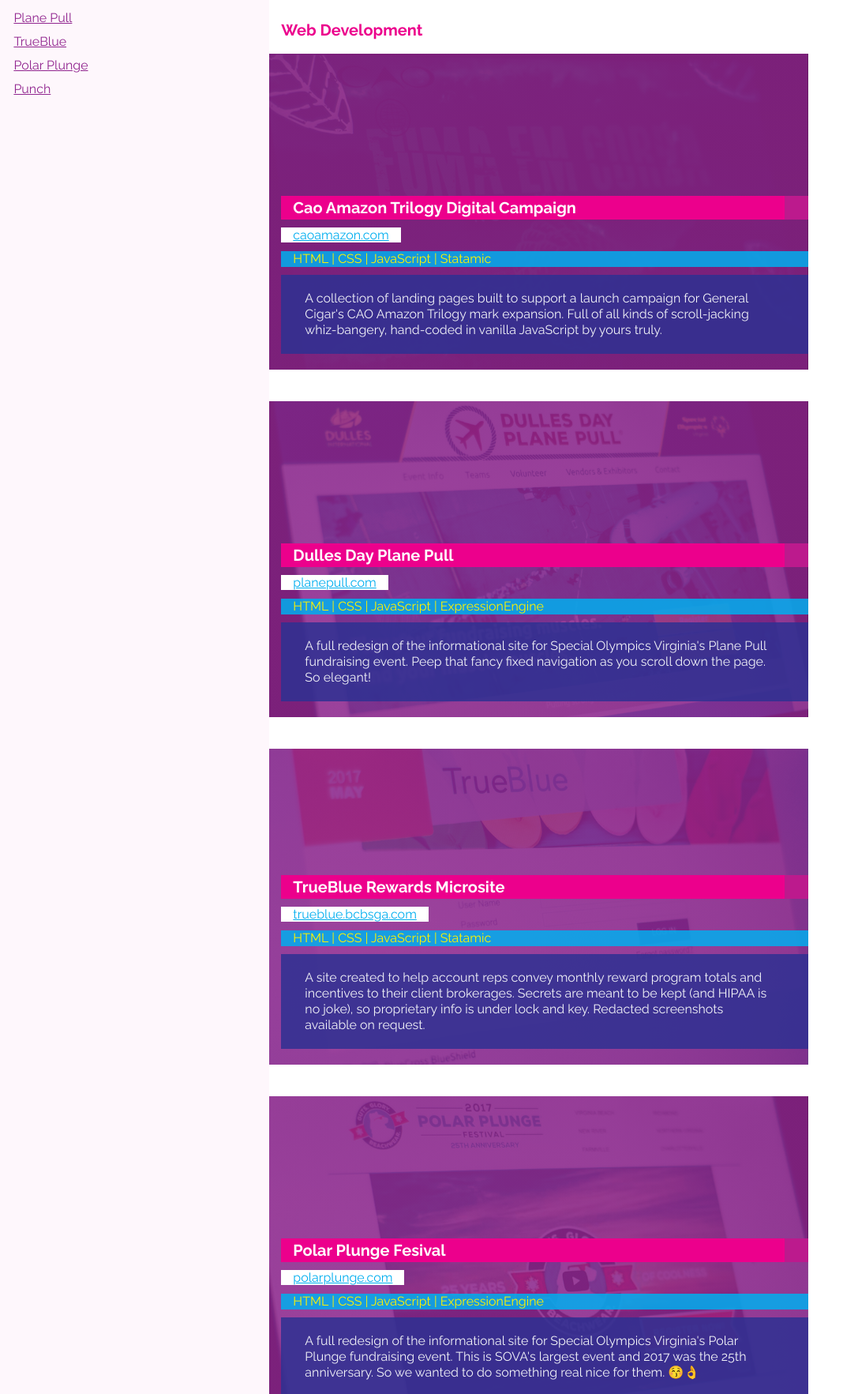
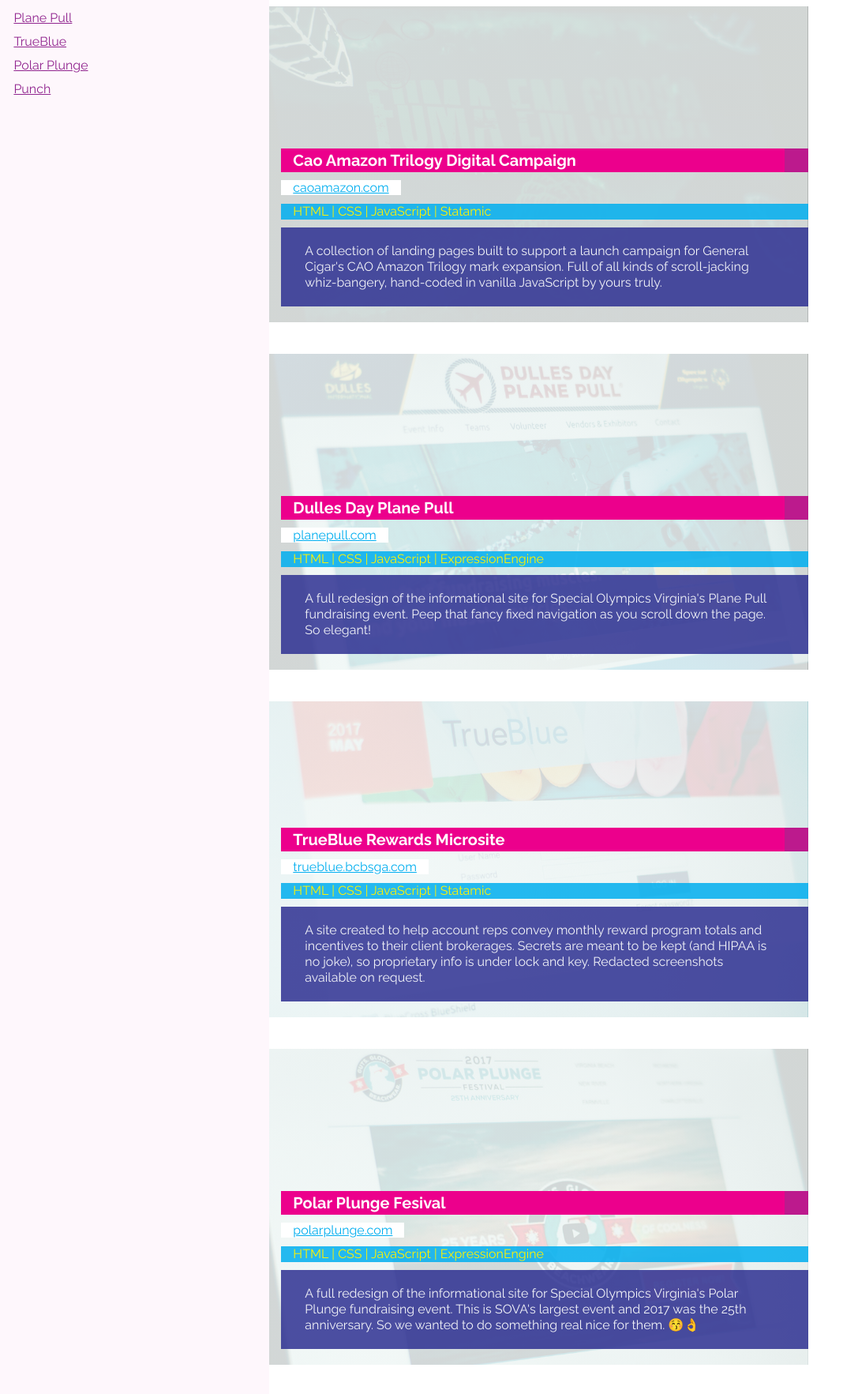
Before and after one commit to philbarbato/philbarbato.github.io, a website: page index.html in a window 1280 px wide. Shown: the part 242-2007 px from the top of the page at 79% size, without its empty margins (0-1087 px from the left). Drawn offline with Linux system fonts and the light colour scheme.

Commit message:
trying green for the screen.

```diff
--- a/index.html
+++ b/index.html
@@ -45,8 +45,6 @@
     <div class="content">
 
       <h1 class="content__heading bem-is-so-fun__isnt-it">I make internets so you don't have to!</h1>
-
-      <h2 class="content__subheading">Web Development</h2>
 
       <section id="cao-amazon" class="sample-block sample-block--cao-amazon">
         <div class="sample-block__meta">
--- a/sass/global/_vars.scss
+++ b/sass/global/_vars.scss
@@ -35,6 +35,7 @@
 $screen-yellow: rgba($yellow, .2);
 
 $shade-white: rgba($white, .85);
+$shade-pale-green: rgba($pale-green, .85);
 $shade-cyan: rgba($cyan, .85);
 $shade-indigo: rgba($indigo, .85);
 $shade-purple: rgba($purple, .85);
--- a/sass/website/components/_sample-block.scss
+++ b/sass/website/components/_sample-block.scss
@@ -11,52 +11,52 @@
   padding-top: $body-line-height;
 
   &--cao-amazon {
-    background-image: linear-gradient(to left, $shade-purple 0%, $shade-purple 100%), url('/img/screenshot_0003_caoamazon@0,5x.jpg');
-    background-image: linear-gradient(to left, $shade-purple 0%, $shade-purple 100%), image-set(url('/img/screenshot_0003_caoamazon@0,5x.jpg') 1x, url('/img/screenshot_0003_caoamazon.jpg') 2x);
+    background-image: linear-gradient(to left, $shade-pale-green 0%, $shade-pale-green 100%), url('/img/screenshot_0003_caoamazon@0,5x.jpg');
+    background-image: linear-gradient(to left, $shade-pale-green 0%, $shade-pale-green 100%), image-set(url('/img/screenshot_0003_caoamazon@0,5x.jpg') 1x, url('/img/screenshot_0003_caoamazon.jpg') 2x);
 
     @media #{$desk-up} {
-      background-image: linear-gradient(to left, $shade-purple 0%, $shade-purple 100%), url('/img/screenshot_0003_caoamazon.jpg');
-      background-image: linear-gradient(to left, $shade-purple 0%, $shade-purple 100%), image-set(url('/img/screenshot_0003_caoamazon.jpg') 1x, url('/img/screenshot_0003_caoamazon@2x.jpg') 2x);
+      background-image: linear-gradient(to left, $shade-pale-green 0%, $shade-pale-green 100%), url('/img/screenshot_0003_caoamazon.jpg');
+      background-image: linear-gradient(to left, $shade-pale-green 0%, $shade-pale-green 100%), image-set(url('/img/screenshot_0003_caoamazon.jpg') 1x, url('/img/screenshot_0003_caoamazon@2x.jpg') 2x);
     }
   }
 
   &--plane-pull {
-    background-image: linear-gradient(to left, $shade-purple 0%, $shade-purple 100%), url('/img/screenshot_0004_planepull@0,5x.jpg');
-    background-image: linear-gradient(to left, $shade-purple 0%, $shade-purple 100%), image-set(url('/img/screenshot_0004_planepull@0,5x.jpg') 1x, url('/img/screenshot_0004_planepull.jpg') 2x);
+    background-image: linear-gradient(to left, $shade-pale-green 0%, $shade-pale-green 100%), url('/img/screenshot_0004_planepull@0,5x.jpg');
+    background-image: linear-gradient(to left, $shade-pale-green 0%, $shade-pale-green 100%), image-set(url('/img/screenshot_0004_planepull@0,5x.jpg') 1x, url('/img/screenshot_0004_planepull.jpg') 2x);
 
     @media #{$desk-up} {
-      background-image: linear-gradient(to left, $shade-purple 0%, $shade-purple 100%), url('/img/screenshot_0004_planepull.jpg');
-      background-image: linear-gradient(to left, $shade-purple 0%, $shade-purple 100%), image-set(url('/img/screenshot_0004_planepull.jpg') 1x, url('/img/screenshot_0004_planepull@2x.jpg') 2x);
+      background-image: linear-gradient(to left, $shade-pale-green 0%, $shade-pale-green 100%), url('/img/screenshot_0004_planepull.jpg');
+      background-image: linear-gradient(to left, $shade-pale-green 0%, $shade-pale-green 100%), image-set(url('/img/screenshot_0004_planepull.jpg') 1x, url('/img/screenshot_0004_planepull@2x.jpg') 2x);
     }
   }
 
   &--trueblue {
-    background-image: linear-gradient(to left, $shade-purple 0%, $shade-purple 100%), url('/img/screenshot_0000_trueblue@0,5x.jpg');
-    background-image: linear-gradient(to left, $shade-purple 0%, $shade-purple 100%), image-set(url('/img/screenshot_0000_trueblue@0,5x.jpg') 1x, url('/img/screenshot_0000_trueblue.jpg') 2x);
+    background-image: linear-gradient(to left, $shade-pale-green 0%, $shade-pale-green 100%), url('/img/screenshot_0000_trueblue@0,5x.jpg');
+    background-image: linear-gradient(to left, $shade-pale-green 0%, $shade-pale-green 100%), image-set(url('/img/screenshot_0000_trueblue@0,5x.jpg') 1x, url('/img/screenshot_0000_trueblue.jpg') 2x);
 
     @media #{$desk-up} {
-      background-image: linear-gradient(to left, $shade-purple 0%, $shade-purple 100%), url('/img/screenshot_0000_trueblue.jpg');
-      background-image: linear-gradient(to left, $shade-purple 0%, $shade-purple 100%), image-set(url('/img/screenshot_0000_trueblue.jpg') 1x, url('/img/screenshot_0000_trueblue@2x.jpg') 2x);
+      background-image: linear-gradient(to left, $shade-pale-green 0%, $shade-pale-green 100%), url('/img/screenshot_0000_trueblue.jpg');
+      background-image: linear-gradient(to left, $shade-pale-green 0%, $shade-pale-green 100%), image-set(url('/img/screenshot_0000_trueblue.jpg') 1x, url('/img/screenshot_0000_trueblue@2x.jpg') 2x);
     }
   }
 
   &--punch {
-    background-image: linear-gradient(to left, $shade-purple 0%, $shade-purple 100%), url('/img/screenshot_0002_punchrva@0,5x.jpg');
-    background-image: linear-gradient(to left, $shade-purple 0%, $shade-purple 100%), image-set(url('/img/screenshot_0002_punchrva@0,5x.jpg') 1x, url('/img/screenshot_0002_punchrva.jpg') 2x);
+    background-image: linear-gradient(to left, $shade-pale-green 0%, $shade-pale-green 100%), url('/img/screenshot_0002_punchrva@0,5x.jpg');
+    background-image: linear-gradient(to left, $shade-pale-green 0%, $shade-pale-green 100%), image-set(url('/img/screenshot_0002_punchrva@0,5x.jpg') 1x, url('/img/screenshot_0002_punchrva.jpg') 2x);
 
     @media #{$desk-up} {
-      background-image: linear-gradient(to left, $shade-purple 0%, $shade-purple 100%), url('/img/screenshot_0002_punchrva.jpg');
-      background-image: linear-gradient(to left, $shade-purple 0%, $shade-purple 100%), image-set(url('/img/screenshot_0002_punchrva.jpg') 1x, url('/img/screenshot_0002_punchrva@2x.jpg') 2x);
+      background-image: linear-gradient(to left, $shade-pale-green 0%, $shade-pale-green 100%), url('/img/screenshot_0002_punchrva.jpg');
+      background-image: linear-gradient(to left, $shade-pale-green 0%, $shade-pale-green 100%), image-set(url('/img/screenshot_0002_punchrva.jpg') 1x, url('/img/screenshot_0002_punchrva@2x.jpg') 2x);
     }
   }
 
   &--polar-plunge {
-    background-image: linear-gradient(to left, $shade-purple 0%, $shade-purple 100%), url('/img/screenshot_0001_polarplunge@0,5x.jpg');
-    background-image: linear-gradient(to left, $shade-purple 0%, $shade-purple 100%), image-set(url('/img/screenshot_0001_polarplunge@0,5x.jpg') 1x, url('/img/screenshot_0001_polarplunge.jpg') 2x);
+    background-image: linear-gradient(to left, $shade-pale-green 0%, $shade-pale-green 100%), url('/img/screenshot_0001_polarplunge@0,5x.jpg');
+    background-image: linear-gradient(to left, $shade-pale-green 0%, $shade-pale-green 100%), image-set(url('/img/screenshot_0001_polarplunge@0,5x.jpg') 1x, url('/img/screenshot_0001_polarplunge.jpg') 2x);
 
     @media #{$desk-up} {
-      background-image: linear-gradient(to left, $shade-purple 0%, $shade-purple 100%), url('/img/screenshot_0001_polarplunge.jpg');
-      background-image: linear-gradient(to left, $shade-purple 0%, $shade-purple 100%), image-set(url('/img/screenshot_0001_polarplunge.jpg') 1x, url('/img/screenshot_0001_polarplunge@2x.jpg') 2x);
+      background-image: linear-gradient(to left, $shade-pale-green 0%, $shade-pale-green 100%), url('/img/screenshot_0001_polarplunge.jpg');
+      background-image: linear-gradient(to left, $shade-pale-green 0%, $shade-pale-green 100%), image-set(url('/img/screenshot_0001_polarplunge.jpg') 1x, url('/img/screenshot_0001_polarplunge@2x.jpg') 2x);
     }
   }
 
```
Also changed, not shown: css/website/website.css, css/website/website.min.css, 1 other file.
